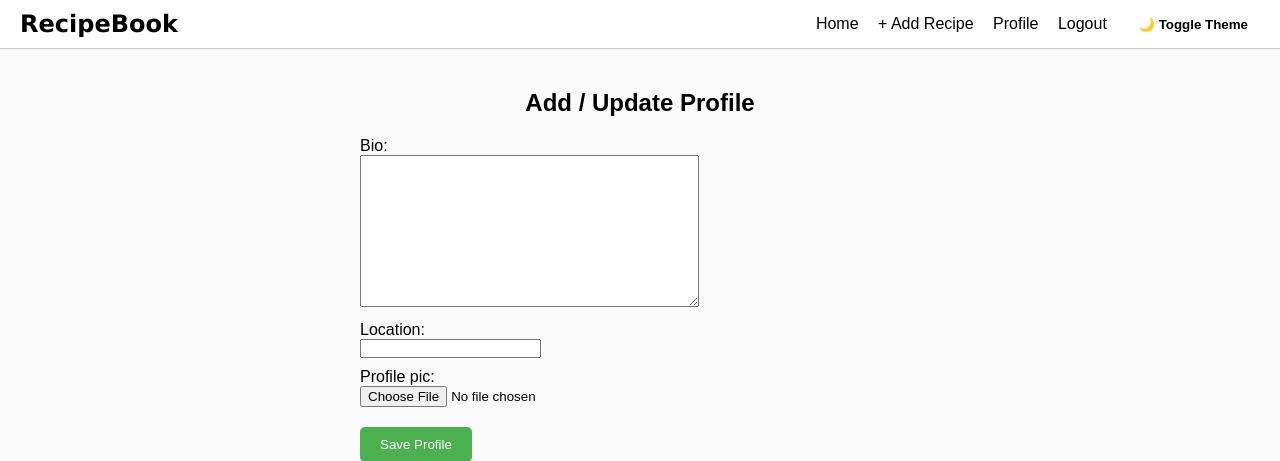
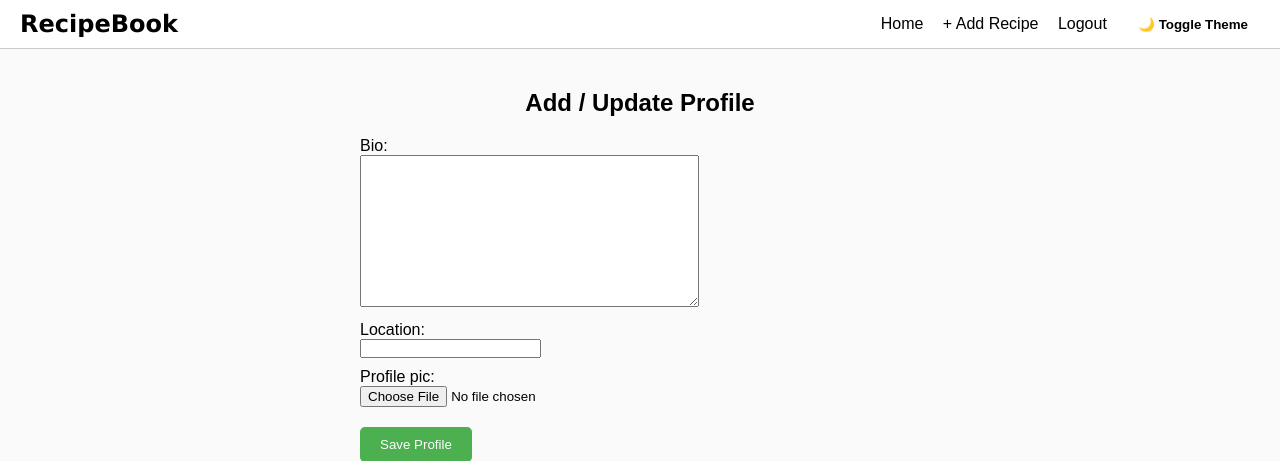
Before and after one commit to shreya-kindalkar/recipe-book, a Django app: page /add-profile/ in a window 1280 px wide. Shown: the top 461 px of the page. Run offline with Django 5.2, Linux system fonts and the light colour scheme; the visitor is signed in with stand-in values (Sample User, id 1).

Commit message:
Removed Profile button from navbar

```diff
--- a/templates/base_app.html
+++ b/templates/base_app.html
@@ -8,7 +8,6 @@
     <link rel="stylesheet" href="{% static 'app.css' %}">
 
     <style>
-        /* Theme variables */
         :root {
             --bg-color: #fafafa;
             --text-color: #000000;
@@ -83,7 +82,6 @@
     <div>
         <a href="{% url 'dashboard' %}">Home</a>
         <a href="{% url 'add_recipe' %}">+ Add Recipe</a>
-        <a href="#">Profile</a>
         <a href="{% url 'logout' %}">Logout</a>
         <button id="theme-toggle" class="theme-toggle-btn">🌙 Toggle Theme</button>
     </div>
```
